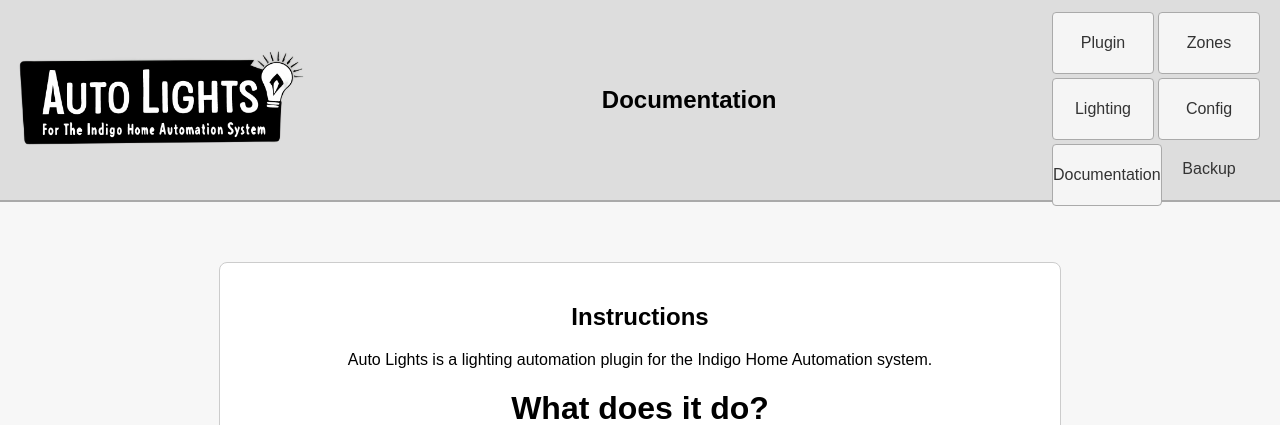
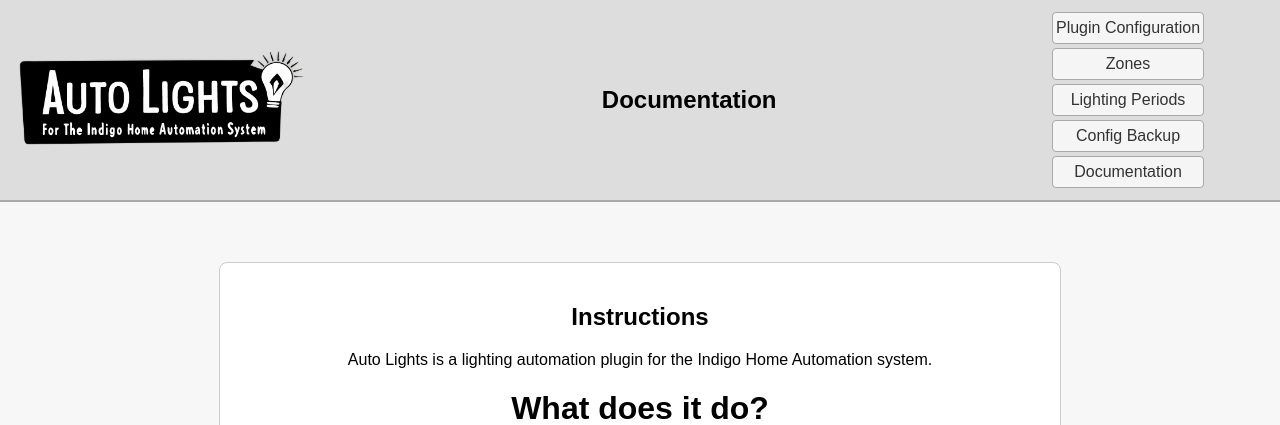
Before and after one commit to mlamoure/indigo-auto-lights, a Python web app: template Auto Lights.indigoPlugin/Contents/Server Plugin/config_web_editor/templates/index.html in a window 1280 px wide. Shown: the top 425 px of the page. Run offline with Jinja, Linux system fonts and the light colour scheme; the template is opened without the code that fills it, so the values that code supplies are empty.

Commit message:
initial plugin build

```diff
--- a/Auto Lights.indigoPlugin/Contents/Server Plugin/config_web_editor/static/css/main.css
+++ b/Auto Lights.indigoPlugin/Contents/Server Plugin/config_web_editor/static/css/main.css
@@ -114,10 +114,10 @@ body {
 /* Additional consolidated styles from templates */
 
 #info-label {
-  font-style: italic;
-  font-size: 0.85em;
-  color: darkgreen;
-  margin-left: 10px;
+    font-style: italic;
+    font-size: 0.85em;
+    color: darkgreen;
+    margin-left: 10px;
 }
 
 #sidebar ul li a .full-label {
@@ -203,12 +203,17 @@ table.zones-table th {
 .edit-form {
     text-align: left;
 }
+
 /* Ensure select boxes in multiple select container have a minimum width */
 .multiple-select-container select {
     min-width: 90px;
 }
 
-.required-marker { color: red; margin-left: 4px; font-weight: bold; }
+.required-marker {
+    color: red;
+    margin-left: 4px;
+    font-weight: bold;
+}
 
 /* Additional Header Tabs Styling */
 .tabs {
@@ -219,10 +224,11 @@ table.zones-table th {
     flex-wrap: wrap;
     border-radius: 5px;
 }
+
 #header-nav .tab {
-    flex: 0 0 100px;
-    height: 60px;
-    line-height: 60px;
+    flex: 0 0 150px;
+    height: 30px;
+    line-height: 30px;
     text-align: center;
     text-decoration: none;
     color: #333;
@@ -231,9 +237,11 @@ table.zones-table th {
     background-color: #f5f5f5;
     margin: 2px;
 }
+
 #header-nav .tab:hover {
     background-color: #e0e0e0;
 }
+
 .page-title {
     flex: 1 1 auto;
     text-align: center;
```
